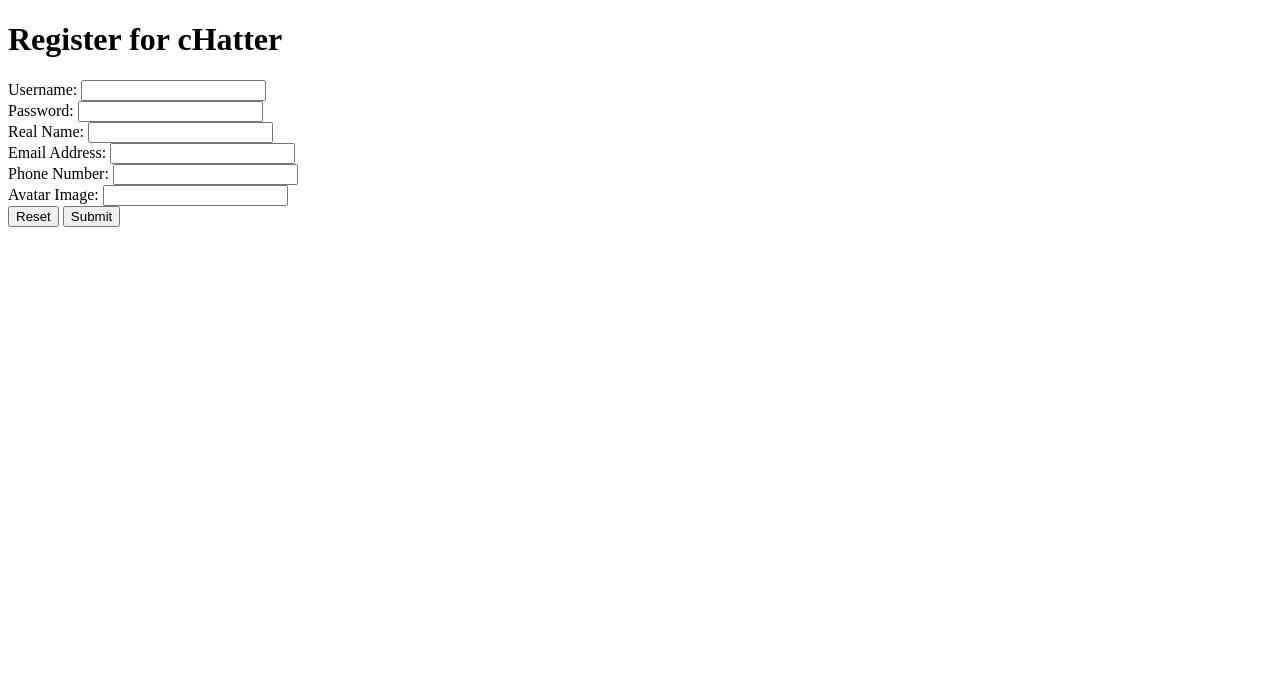
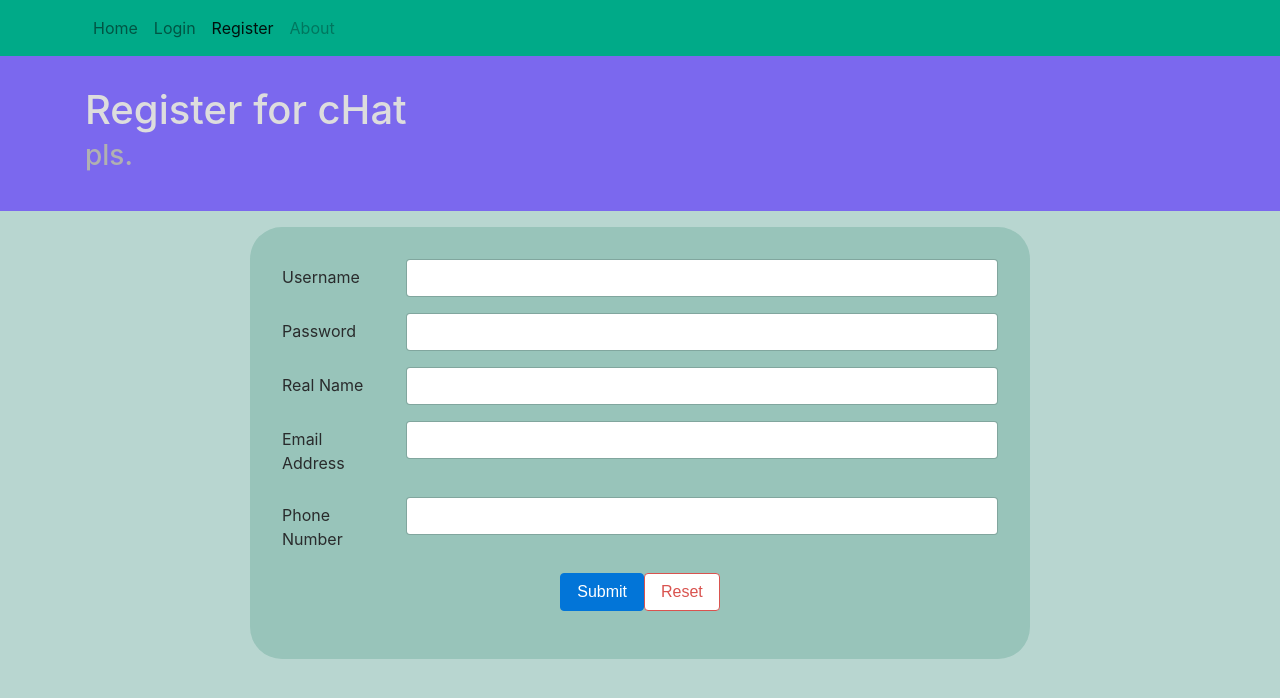
Before and after one commit to Tuxprogrammer/dcsp, a PHP site: page /register.php in a window 1280 px wide. Shown: the top 698 px of the page. Run offline with PHP 8.4, Linux system fonts and the light colour scheme; some libraries are stand-ins or nearby versions.

Commit message:
Style the register page

```diff
--- /dev/null
+++ b/assets/css/register-style.css
@@ -0,0 +1,34 @@
+/* #################################### */
+/* DO NOT TOUCH. THIS IS AUTOGENERATED. */
+/* #################################### */
+/* BASE */
+/* variables */
+body {
+  background-color: #b8d6d0; }
+
+header {
+  background-color: #0a8 !important; }
+
+.bg-pageheader {
+  background: mediumslateblue;
+  padding: 2rem 1rem; }
+
+h1 {
+  color: #dddddd; }
+
+h2 {
+  color: #e4e4e4; }
+
+h3 {
+  color: #b1b1b1; }
+
+#register-form {
+  padding: 1rem 0; }
+  #register-form form {
+    padding: 2rem;
+    background-color: #98c4ba;
+    border-radius: 2rem; }
+  #register-form .btn-outline-danger {
+    background-color: white; }
+
+/*# sourceMappingURL=register-style.css.map */
--- /dev/null
+++ b/assets/css/register-style.sass
@@ -0,0 +1,36 @@
+/* #################################### */
+/* DO NOT TOUCH. THIS IS AUTOGENERATED. */
+/* #################################### */
+
+@import 00-tools/bourbon
+@import 01-base/base_dir
+
+body
+  background-color: shade(tint($brand-background, 80%), 10%)
+
+header
+  background-color: #0a8 !important
+
+.bg-pageheader
+  background: mediumslateblue
+  padding: 2rem 1rem
+
+h1
+  color: $brand-font-color
+
+h2
+  color: tint($brand-font-color, 20%)
+
+h3
+  color: shade($brand-font-color, 20%)
+
+#register-form
+  padding: 1rem 0
+
+  form
+    padding: 2rem
+    background-color: shade(tint($brand-background, 70%), 15%)
+    border-radius: 2rem
+
+  .btn-outline-danger
+    background-color: white
--- a/register.php
+++ b/register.php
@@ -1,22 +1,99 @@
-<?php require_once __DIR__.'/assets/php/create_user.php' ?>
+<?php require_once __DIR__ . '/assets/php/create_user.php' ?>
 <!DOCTYPE html>
 <html lang="en">
 <head>
-    <meta charset="UTF-8">
-    <title>Title</title>
+  <meta charset="UTF-8">
+  <title>Title</title>
+  <link rel="stylesheet" href="https://maxcdn.bootstrapcdn.com/bootstrap/4.0.0-alpha.6/css/bootstrap.min.css"
+        integrity="sha384-rwoIResjU2yc3z8GV/NPeZWAv56rSmLldC3R/AZzGRnGxQQKnKkoFVhFQhNUwEyJ" crossorigin="anonymous">
+  <link rel="stylesheet" href="./assets/css/register-style.css">
 </head>
 <body>
-    <h1>Register for cHatter</h1>
-    <form method="POST" action="register.php">
-        Username: <input name="username" type="text" required> <br>
-        Password: <input name="password" type="password" required><br>
-        Real Name: <input name="realName" type="text" required><br>
-        Email Address: <input name="emailAddress" type="email" required><br>
-        Phone Number: <input name="phoneNumber" type="text"><br>
-        Avatar Image: <input name="avatarImage" type="url"><br>
+  <header class="navbar navbar-toggleable-md navbar-light bg-faded">
+    <nav class="container">
+      <div class="d-flex justify-content-between hidden-lg-up">
+        <button class="navbar-toggler navbar-toggler-right" type="button" data-toggle="collapse"
+                data-target="#navbarSupportedContent" aria-controls="navbarSupportedContent" aria-expanded="false"
+                aria-label="Toggle navigation">
+          <span class="navbar-toggler-icon"></span>
+        </button>
+        <a class="navbar-brand" href="#">cHat</a>
+      </div>
 
-        <input type="reset">
-        <input type="submit">
-    </form>
+      <div class="collapse navbar-collapse" id="navbarSupportedContent">
+        <ul class="navbar-nav mr-auto">
+          <li class="nav-item">
+            <a class="nav-link" href="./">Home</a>
+          </li>
+          <li class="nav-item">
+            <a class="nav-link" href="login.php">Login</a>
+          </li>
+          <li class="nav-item active">
+            <a class="nav-link" href="register.php">Register <span class="sr-only">(current)</span></a>
+          </li>
+          <li class="nav-item">
+            <a class="nav-link disabled" href="#">About</a>
+          </li>
+        </ul>
+      </div>
+    </nav>
+  </header>
+
+  <div class="bg-pageheader">
+    <div class="container">
+      <h1>Register for cHat</h1>
+      <h3>pls.</h3>
+    </div>
+  </div>
+
+  <div class="container" id="register-form">
+    <div class="row justify-content-center">
+      <form class="form-horizontal col-xs-12 col-lg-8" method="POST" action="register.php">
+        <div class="form-group row">
+          <label for="username-input" class="col-xs-4 col-lg-2 col-form-label">Username</label>
+          <div class="col-xs-8 col-lg-10">
+            <input class="form-control" type="text" id="username">
+          </div>
+        </div>
+        <div class="form-group row">
+          <label for="password-input" class="col-xs-4 col-lg-2 col-form-label">Password</label>
+          <div class="col-xs-8 col-lg-10">
+            <input class="form-control" type="password" id="password">
+          </div>
+        </div>
+        <div class="form-group row">
+          <label for="realname-input" class="col-xs-4 col-lg-2 col-form-label">Real Name</label>
+          <div class="col-xs-8 col-lg-10">
+            <input class="form-control" type="text" id="realname">
+          </div>
+        </div>
+        <div class="form-group row">
+          <label for="email-input" class="col-xs-4 col-lg-2 col-form-label">Email Address</label>
+          <div class="col-xs-8 col-lg-10">
+            <input class="form-control" type="email" id="email">
+          </div>
+        </div>
+        <div class="form-group row">
+          <label for="phone-number-input" class="col-xs-4 col-lg-2 col-form-label">Phone Number</label>
+          <div class="col-xs-8 col-lg-10">
+            <input class="form-control" type="tel" id="phone-number">
+          </div>
+        </div>
+        <div class="form-group row justify-content-center">
+          <button type="submit" class="btn btn-primary">Submit</button>
+          <button id="reset-btn" type="reset" class="btn btn-outline-danger">Reset</button>
+        </div>
+      </form>
+    </div>
+  </div>
+  <script src="https://code.jquery.com/jquery-3.1.1.slim.min.js"
+          integrity="sha384-A7FZj7v+d/sdmMqp/nOQwliLvUsJfDHW+k9Omg/a/EheAdgtzNs3hpfag6Ed950n"
+          crossorigin="anonymous"></script>
+  <script src="https://cdnjs.cloudflare.com/ajax/libs/tether/1.4.0/js/tether.min.js"
+          integrity="sha384-DztdAPBWPRXSA/3eYEEUWrWCy7G5KFbe8fFjk5JAIxUYHKkDx6Qin1DkWx51bBrb"
+          crossorigin="anonymous"></script>
+  <script src="https://maxcdn.bootstrapcdn.com/bootstrap/4.0.0-alpha.6/js/bootstrap.min.js"
+          integrity="sha384-vBWWzlZJ8ea9aCX4pEW3rVHjgjt7zpkNpZk+02D9phzyeVkE+jo0ieGizqPLForn"
+          crossorigin="anonymous"></script>
 </body>
 </html>
```
